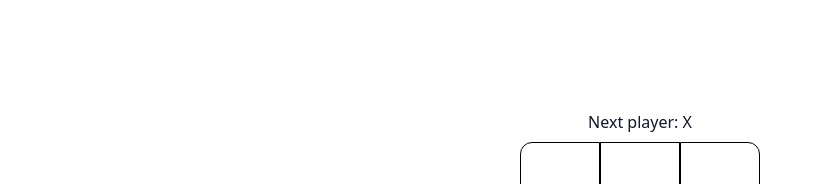
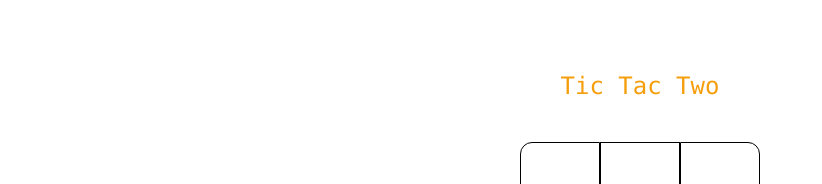
Before and after one commit to tinsights/tictactwo, a React (Create React App) app: page / in a window 1280 px wide. Shown: the part 160-344 px from the top of the page, without its empty margins (0-822 px from the left). Built offline with nearby package versions, Linux system fonts and the light colour scheme.

Commit message:
todo: proper layout...

```diff
--- a/src/App.css
+++ b/src/App.css
@@ -3,11 +3,7 @@
 	@apply mb-2;
 }
 .game {
-	display: flex;
-	flex-direction: column;
-	justify-content: center;
-	align-items: center;
-	height: 100vh;
+	@apply flex flex-col justify-center items-center h-screen gap-10;
 }
 
 .grid {
@@ -20,6 +16,7 @@
 
 .square {
 	@apply border-black border w-20 h-20 flex justify-center items-center;
+	@apply text-4xl;
 	@apply dark:bg-gray-300;
 	&._0 {
 		@apply rounded-tl-xl;
--- a/src/App.tsx
+++ b/src/App.tsx
@@ -70,8 +70,8 @@ function Grid() {
   }
   return (
     <>
+			<h2 className="font-mono text-2xl text-amber-500">Tic Tac Two</h2>
       <div className="grid">
-        <div className="status">{winner ? `Winner: ${winner}` : `Next player: ${xIsNext ? "X" : "O"}`}</div>
         {[0, 1, 2].map((row) => (
           <div key={row} className="row">
             {[0, 1, 2].map((col) => {
```
